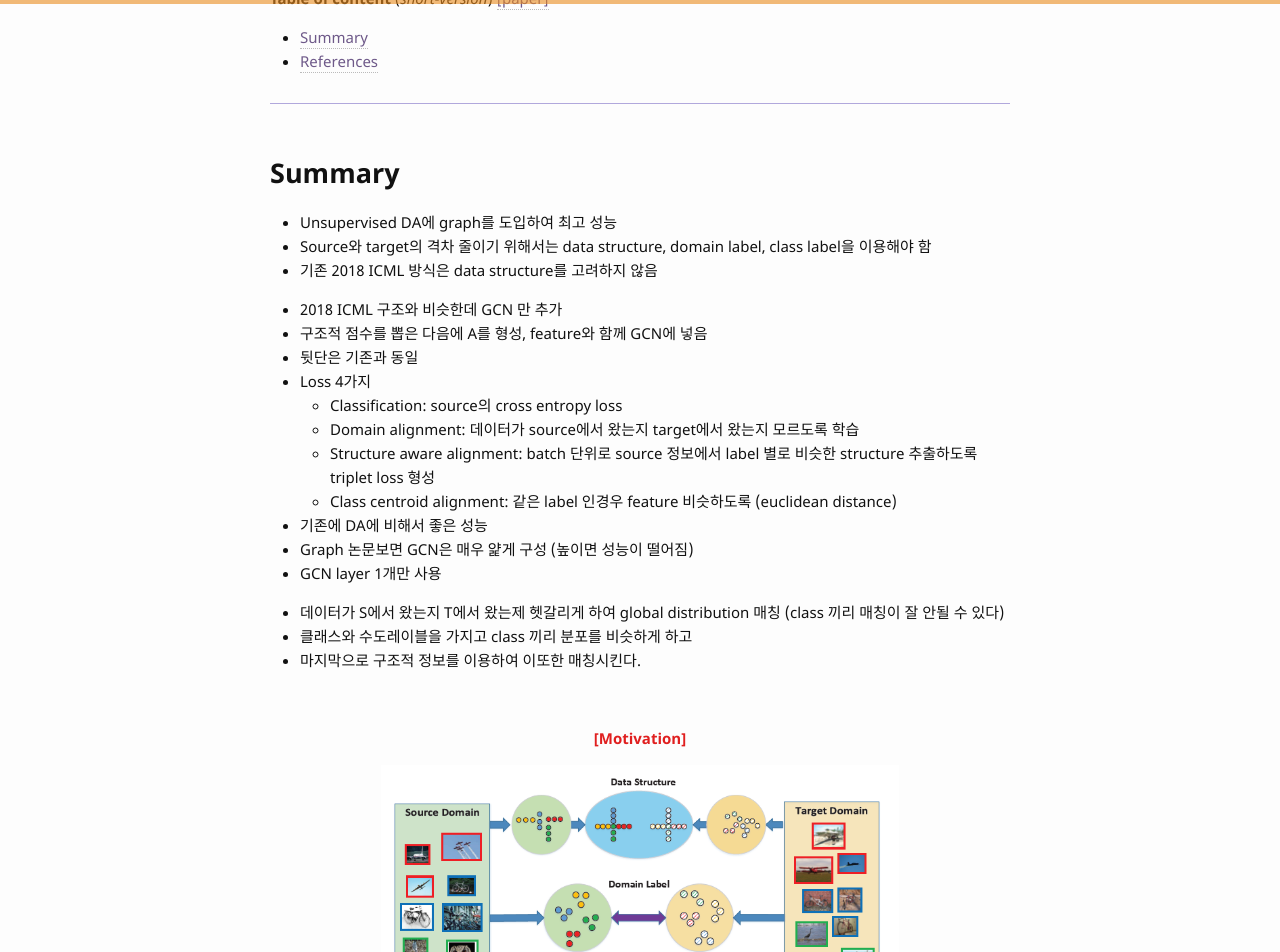
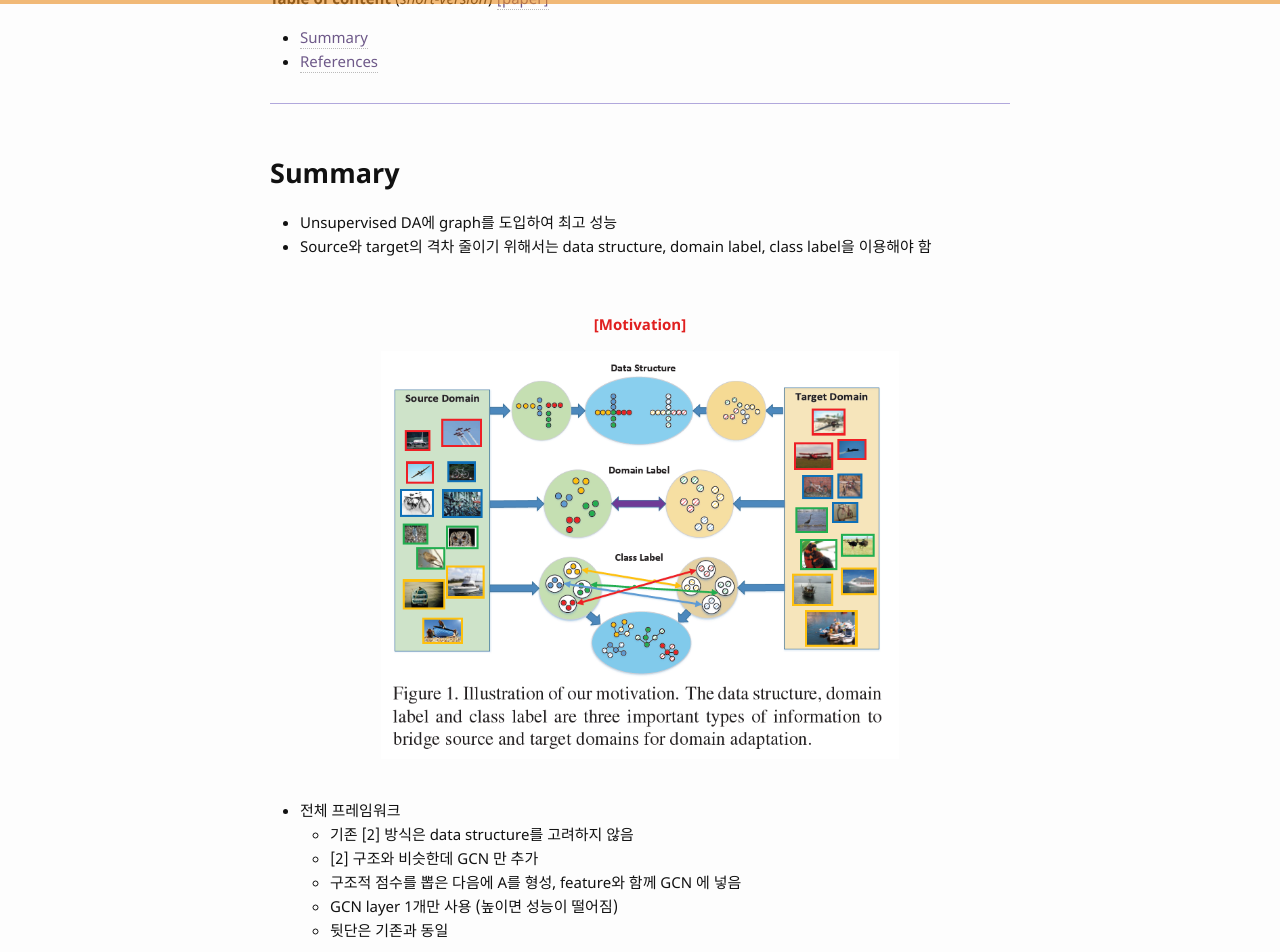
Before and after one commit to bismex/bismex.github.io, a Jekyll site: the page built from _posts/2019-07-10-CGAN.md, in a window 1280 px wide and 1400 px high, scrolled down 319 px. Shown: the top 952 px of the window. Built offline with Jekyll 4.4.1, drawn with Linux system fonts in a browser that asks for light colours; some of the changed text lies outside the part shown.

Commit message:
Update 2019-07-10-CGAN.md

```diff
--- a/_posts/2019-07-10-CGAN.md
+++ b/_posts/2019-07-10-CGAN.md
@@ -21,26 +21,6 @@
 
 - Unsupervised DA에 graph를 도입하여 최고 성능
 - Source와 target의 격차 줄이기 위해서는 data structure, domain label, class label을 이용해야 함
-- 기존 2018 ICML 방식은 data structure를 고려하지 않음
-
-- 2018 ICML 구조와 비슷한데 GCN 만 추가
-- 구조적 점수를 뽑은 다음에 A를 형성, feature와 함께 GCN에 넣음
-- 뒷단은 기존과 동일
-- Loss 4가지
-  - Classification: source의 cross entropy loss
-  - Domain alignment: 데이터가 source에서 왔는지 target에서 왔는지 모르도록 학습
-  - Structure aware alignment: batch 단위로 source 정보에서 label 별로 비슷한 structure 추출하도록 triplet loss 형성
-  - Class centroid alignment: 같은 label 인경우 feature 비슷하도록 (euclidean distance)
-
-- 기존에 DA에 비해서 좋은 성능
-- Graph 논문보면 GCN은 매우 얉게 구성 (높이면 성능이 떨어짐)
-- GCN layer 1개만 사용
-
-
-
-- 데이터가 S에서 왔는지 T에서 왔는제 헷갈리게 하여 global distribution 매칭 (class 끼리 매칭이 잘 안될 수 있다)
-- 클래스와 수도레이블을 가지고 class 끼리 분포를 비슷하게 하고
-- 마지막으로 구조적 정보를 이용하여 이또한 매칭시킨다.
 
 
 <br/>
@@ -48,10 +28,26 @@
 ![picture]({{ '/assets/images/GCAN01.png' | relative_url }}){: style="width: 70%;" class="center"}
 <br/>
 
+- 전체 프레임워크
+  - 기존 [2] 방식은 data structure를 고려하지 않음
+  - [2] 구조와 비슷한데 GCN 만 추가
+  - 구조적 점수를 뽑은 다음에 A를 형성, feature와 함께 GCN 에 넣음
+  - GCN layer 1개만 사용 (높이면 성능이 떨어짐)
+  - 뒷단은 기존과 동일
+
+
 <br/>
 <p align="center" style="color: #e01f1f; font-weight: bold;">[전체 프레임워크]</p>
 ![picture]({{ '/assets/images/GCAN02.png' | relative_url }}){: style="width: 100%;" class="center"}
 <br/>
+
+
+- Loss 4가지
+  - Classification: source의 cross entropy loss
+  - Domain alignment: 데이터가 source에서 왔는지 target에서 왔는지 모르도록 학습
+  - Structure aware alignment: batch 단위로 source 정보에서 label 별로 비슷한 structure 추출하도록 triplet loss 형성
+  - Class centroid alignment: 같은 label 인경우 feature 비슷하도록 (euclidean distance)
+
 
 <br/>
 <p align="center" style="color: #e01f1f; font-weight: bold;">[Transfer 결과]</p>
@@ -65,3 +61,5 @@
 ## References
 
 [1] Ma, Xinhong, Tianzhu Zhang, and Changsheng Xu. "GCAN: Graph Convolutional Adversarial Network for Unsupervised Domain Adaptation." Proceedings of the IEEE Conference on Computer Vision and Pattern Recognition. 2019.
+
+[2] Xie, Shaoan, et al. "Learning semantic representations for unsupervised domain adaptation." International Conference on Machine Learning. 2018.
```
